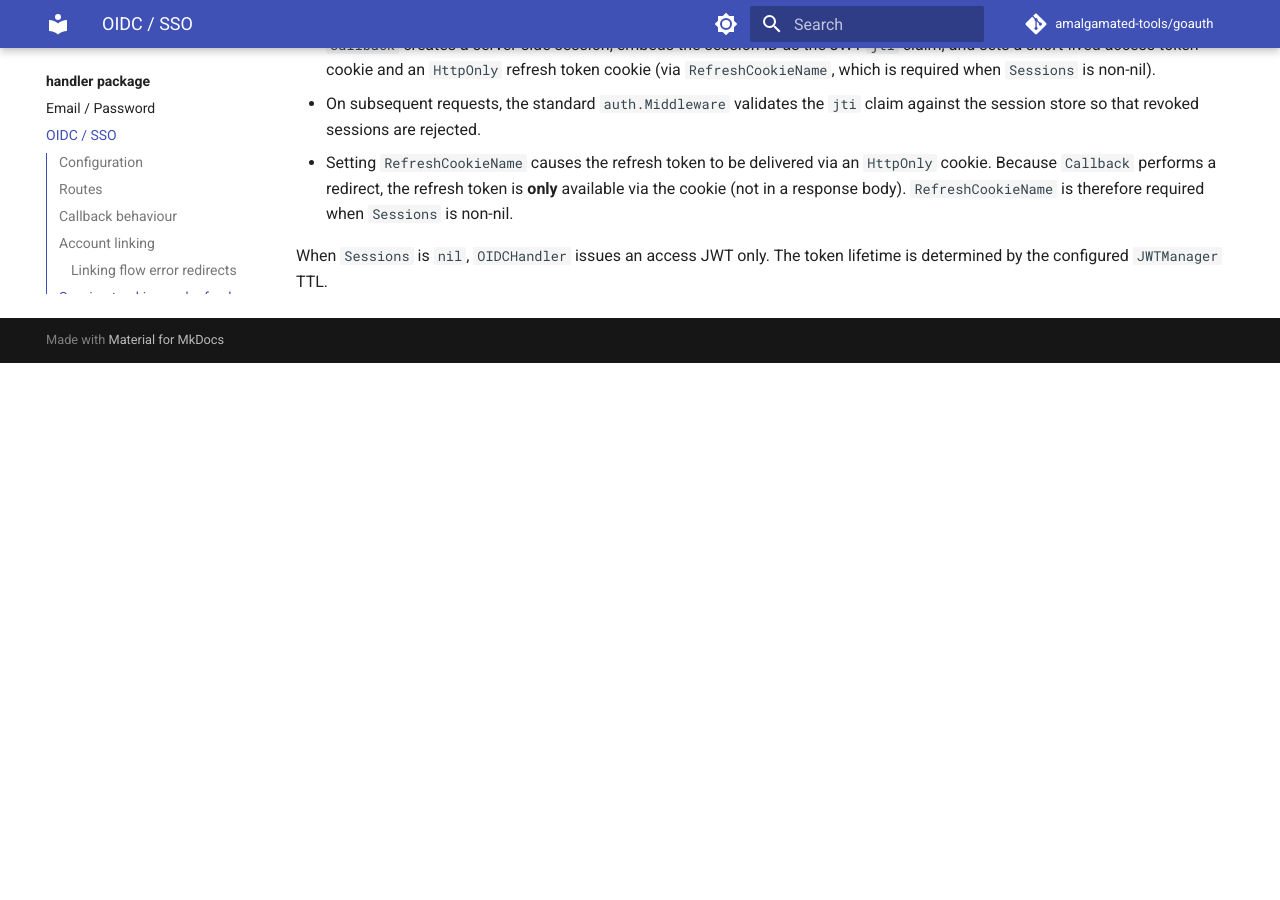
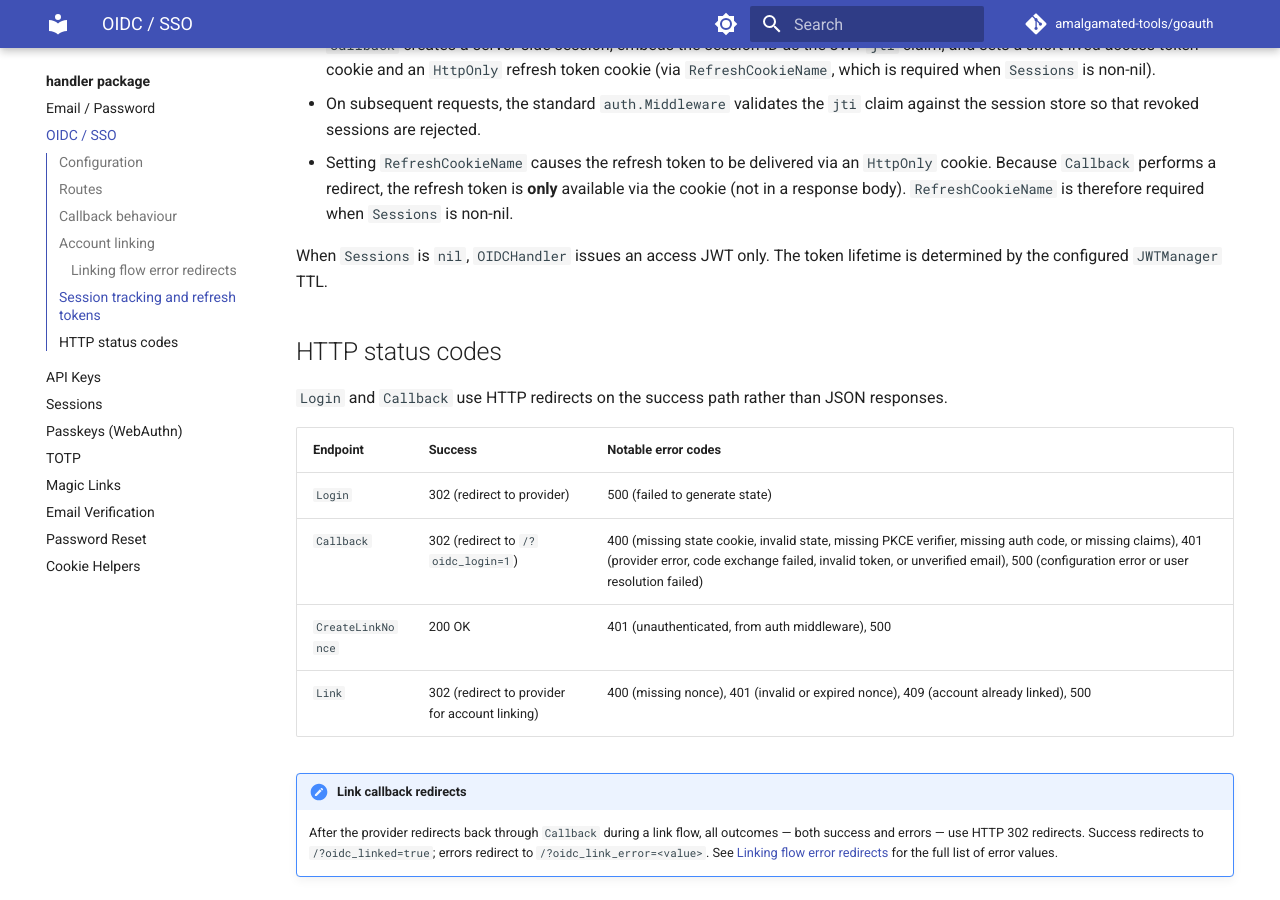
Before and after one commit to amalgamated-tools/goauth, an MkDocs documentation site: the page built from docs/handler/oidc.md, in a window 1280 px wide and 900 px high, scrolled down 2276 px. Built offline with MkDocs 1.6.1 and Material for MkDocs 9.7.7, drawn with Linux system fonts in a browser that asks for light colours; comment, search, counter and statistics services are not loaded; before the commit the page ends 2639 px from its top, so only the background shows below that.

Commit message:
docs: add missing HTTP status code tables to api-keys, passkeys, and oidc handler pages
Add HTTP status code tables to the three handler reference pages that
were still lacking them, completing the pattern established across all
other handler docs:

- handler/api-keys.md: List (200), Create (201/400), Delete (204/400/404)
- handler/passkeys.md: all seven endpoints, including 503 when passkeys
  not configured and 201 for FinishRegistration
- handler/oidc.md: Login and Callback use 302 redirects on success;
  table notes redirect-only behaviour and cross-links to the existing
  linking-flow error redirect section

All status codes verified against the corresponding handler source files.

Co-authored-by: Copilot <223556219+Copilot@users.noreply.github.com>

```diff
--- a/docs/handler/oidc.md
+++ b/docs/handler/oidc.md
@@ -75,3 +75,17 @@ When `Sessions` is set on `OIDCHandler`:
 - Setting `RefreshCookieName` causes the refresh token to be delivered via an `HttpOnly` cookie. Because `Callback` performs a redirect, the refresh token is **only** available via the cookie (not in a response body). `RefreshCookieName` is therefore required when `Sessions` is non-nil.
 
 When `Sessions` is `nil`, `OIDCHandler` issues an access JWT only. The token lifetime is determined by the configured `JWTManager` TTL.
+
+## HTTP status codes
+
+`Login` and `Callback` use HTTP redirects on the success path rather than JSON responses.
+
+| Endpoint | Success | Notable error codes |
+|---|---|---|
+| `Login` | 302 (redirect to provider) | 500 (failed to generate state) |
+| `Callback` | 302 (redirect to `/?oidc_login=1`) | 400 (missing state cookie, invalid state, missing PKCE verifier, missing auth code, or missing claims), 401 (provider error, code exchange failed, invalid token, or unverified email), 500 (configuration error or user resolution failed) |
+| `CreateLinkNonce` | 200 OK | 401 (unauthenticated, from auth middleware), 500 |
+| `Link` | 302 (redirect to provider for account linking) | 400 (missing nonce), 401 (invalid or expired nonce), 409 (account already linked), 500 |
+
+!!! note "Link callback redirects"
+    After the provider redirects back through `Callback` during a link flow, all outcomes — both success and errors — use HTTP 302 redirects. Success redirects to `/?oidc_linked=true`; errors redirect to `/?oidc_link_error=<value>`. See [Linking flow error redirects](#linking-flow-error-redirects) for the full list of error values.
```
Also changed, not shown: docs/handler/api-keys.md (+8 -0 lines), docs/handler/passkeys.md (+12 -0 lines).
